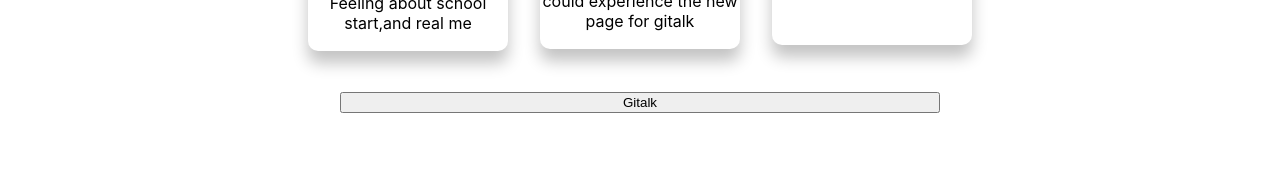
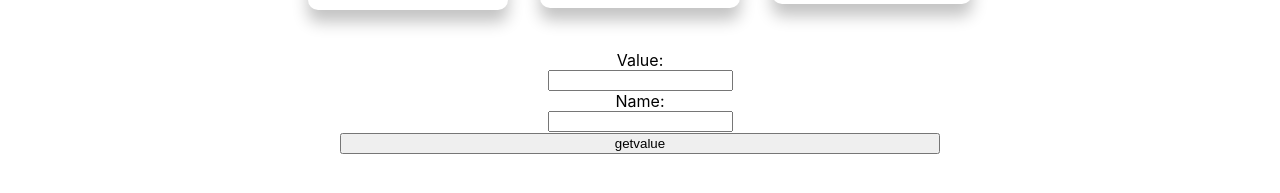
Before and after one commit to Bdbmzwsc/bmsc_site, a Next.js app: page / in a window 1280 px wide. Shown: the part 547-740 px from the top of the page. Built offline with nearby package versions, Linux system fonts and the light colour scheme.

Commit message:
save data in memory

```diff
--- /dev/null
+++ b/pages/api/talk.ts
@@ -0,0 +1,18 @@
+// Next.js API route support: https://nextjs.org/docs/api-routes/introduction
+import type { NextApiRequest, NextApiResponse } from 'next'
+
+var ms="";
+
+type Data = {
+  name: string
+}
+
+export default function handler(
+  req: NextApiRequest,
+  res: NextApiResponse<Data>
+) {
+    const { name,msgn }=req.query;
+    ms=ms+name+": "+msgn+"\n";
+    if(ms.length>100) {ms="";res.end("string>100 clear all string");}
+  res.end(ms)
+}
--- a/pages/index.tsx
+++ b/pages/index.tsx
@@ -10,6 +10,9 @@ import Link from 'next/link';
 //import { Post } from '../lib/post';
 import { GetStaticProps, GetStaticPaths, GetServerSideProps } from 'next';
 import Navbar from '../compoents/Navbar';
+import React from 'react';
+import { useState } from 'react';
+import { useRef } from 'react';
 
 
 
@@ -27,6 +30,18 @@ const Home: NextPage = ({allpostsdata}: any) => {
               </a>*/}
 
  // getStaticPosts();
+ const [getvalue,Setgetvalue]=useState('');
+ const inputref=useRef(null);
+ const changeinputevent=(event: {target: {value: any}})=>{
+    Setgetvalue(event.target.value);
+ }
+
+ const[Name,SetName]=React.useState('');
+ const nameinputref=useRef(null);
+ const nameinputchange=(event: any)=>{
+    SetName(event.target.value);
+ };
+
   return (
 
     <div className={styles.container}>
@@ -47,9 +62,16 @@ const Home: NextPage = ({allpostsdata}: any) => {
             )
           })}
           </div>
-          <Link href={`/gitalk`}>
+          Value: <input type="text" value={getvalue} ref={inputref} onChange={changeinputevent}/>
+          Name: <input type='text' ref={nameinputref} value={Name} onChange={nameinputchange}
+          />
+
+          <Link href={`/api/talk/?msgn=${getvalue}&name=${Name}`}>
+
           <div className={styles.butto}>
-        <Button content="Gitalk"/>
+        <Button content="getvalue"
+
+        />
         </div>
         </Link>
       </main>
```
